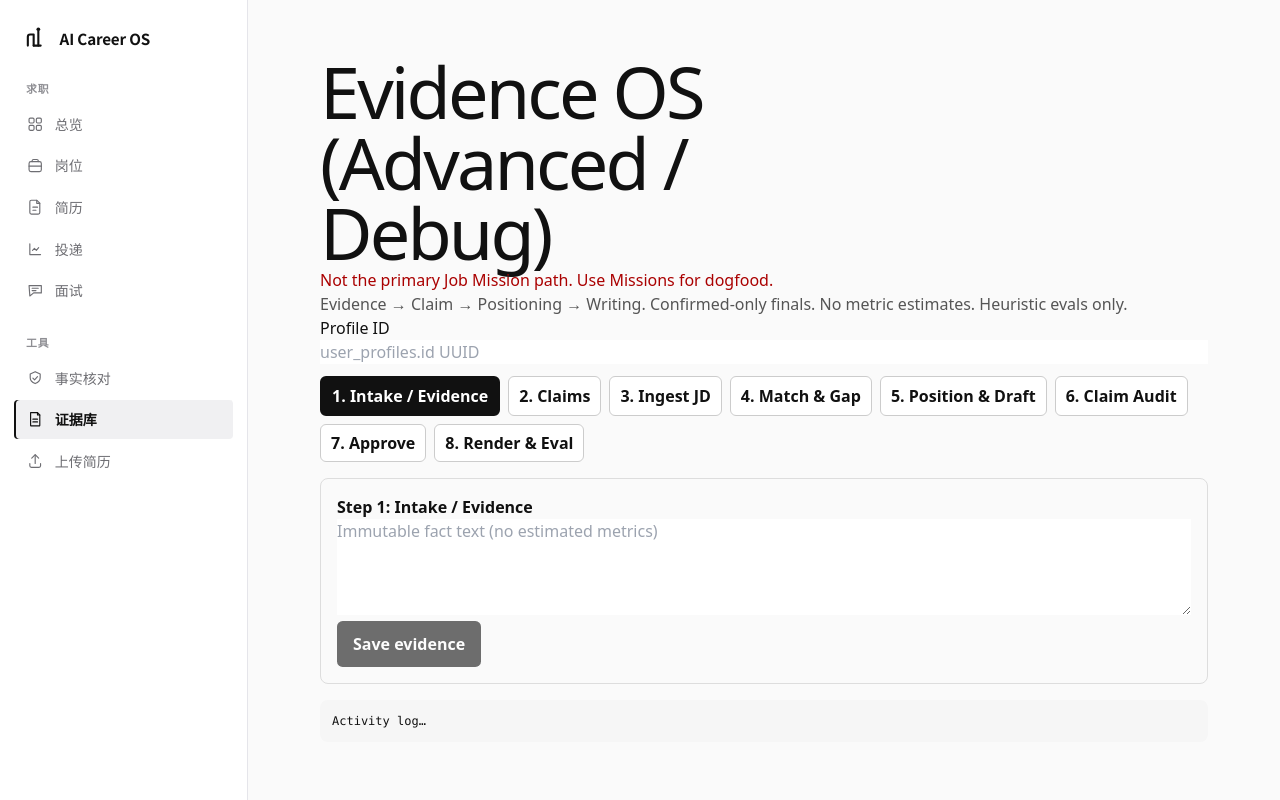
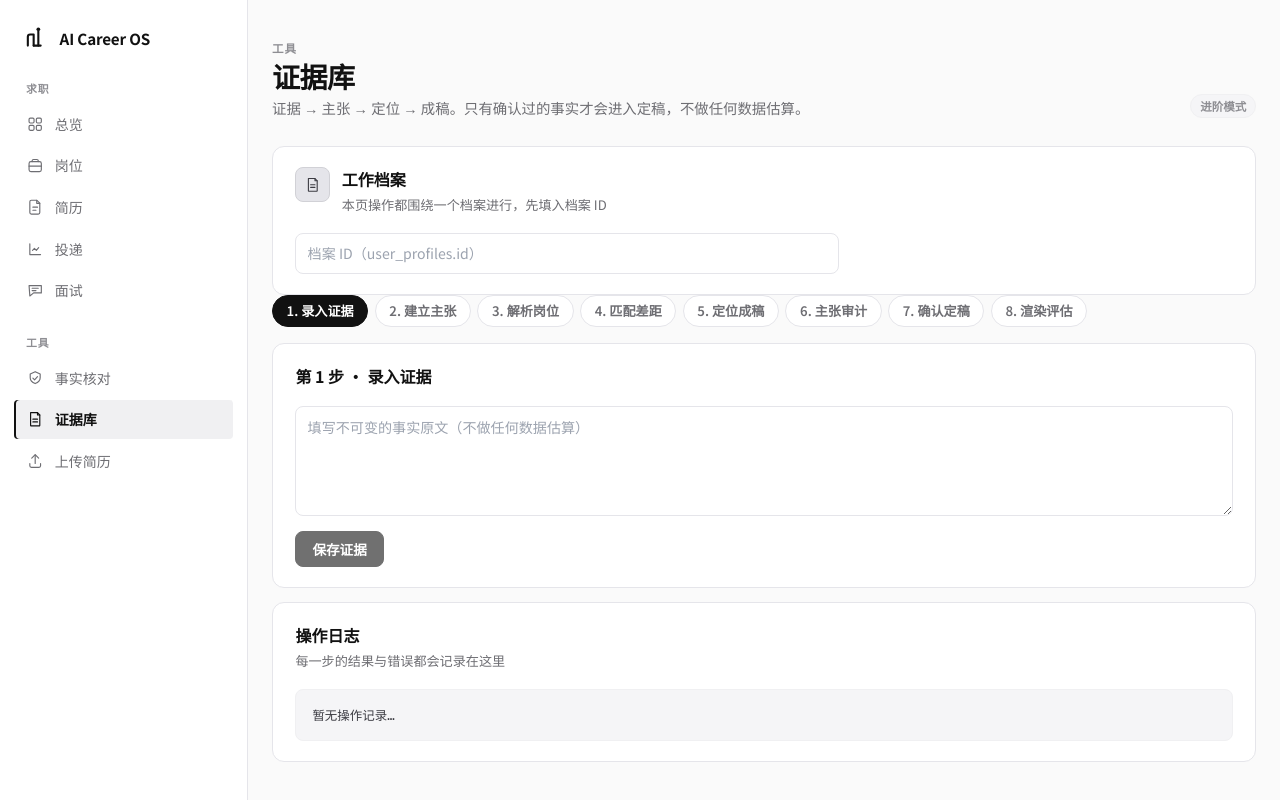
Before and after one commit to Cassieel-Q/AI-Career-OS, a Next.js app in the folder apps/web/: page /evidence-os in a window 1280 px wide. Shown: the top 800 px of the page. Built offline with nearby package versions, Linux system fonts and the light colour scheme; no server answers.

Commit message:
style(ui): 重做上传简历页与证据库页为统一单色系风格，证据库全面中文化

```diff
--- a/apps/web/app/evidence-os/page.tsx
+++ b/apps/web/app/evidence-os/page.tsx
@@ -1,8 +1,8 @@
 "use client";
 
 /**
- * Evidence OS — 8-step Multi-JD workflow skeleton.
- * Wires to /evidence-os/* FastAPI routes. Additive; does not replace existing proof flow.
+ * 证据库（Evidence OS）— 8 步证据 → 主张 → 定位 → 成稿工作流。
+ * 对接 /evidence-os/* 后端路由；作为主岗位流程之外的进阶工具保留。
  */
 
 import { useMemo, useState } from "react";
@@ -10,14 +10,14 @@ import { useMemo, useState } from "react";
 const API = process.env.NEXT_PUBLIC_API_BASE || "http://127.0.0.1:8000";
 
 const STEPS = [
-  "Intake / Evidence",
-  "Claims",
-  "Ingest JD",
-  "Match & Gap",
-  "Position & Draft",
-  "Claim Audit",
-  "Approve",
-  "Render & Eval",
+  { key: "evidence", label: "录入证据" },
+  { key: "claims", label: "建立主张" },
+  { key: "jd", label: "解析岗位" },
+  { key: "match", label: "匹配差距" },
+  { key: "draft", label: "定位成稿" },
+  { key: "audit", label: "主张审计" },
+  { key: "approve", label: "确认定稿" },
+  { key: "render", label: "渲染评估" },
 ] as const;
 
 type Json = Record<string, unknown>;
@@ -30,6 +30,15 @@ async function api<T = Json>(path: string, init?: RequestInit): Promise<T> {
   const data = await res.json().catch(() => ({}));
   if (!res.ok) throw new Error(JSON.stringify(data?.detail || data || res.statusText));
   return data as T;
+}
+
+function StepIcon() {
+  return (
+    <svg viewBox="0 0 24 24" fill="none" stroke="currentColor" strokeWidth="1.5" strokeLinecap="round" strokeLinejoin="round" aria-hidden="true">
+      <path d="M6 3.5h9L18 6.5V20a.8.8 0 0 1-.8.8H6.8A.8.8 0 0 1 6 20z" />
+      <path d="M15 3.5v3h3M9 12h6M9 15.5h6" />
+    </svg>
+  );
 }
 
 export default function EvidenceOsPage() {
@@ -48,7 +57,7 @@ export default function EvidenceOsPage() {
   const [draftText, setDraftText] = useState("");
   const [busy, setBusy] = useState(false);
 
-  const title = useMemo(() => STEPS[step], [step]);
+  const title = useMemo(() => STEPS[step].label, [step]);
 
   function note(msg: string) {
     setLog((prev) => `${new Date().toLocaleTimeString()}  ${msg}\n${prev}`);
@@ -59,63 +68,73 @@ export default function EvidenceOsPage() {
     try {
       await fn();
     } catch (e) {
-      note(`ERROR: ${(e as Error).message}`);
+      note(`错误：${(e as Error).message}`);
     } finally {
       setBusy(false);
     }
   }
 
   return (
-    <main style={{ maxWidth: 920, margin: "40px auto", padding: 16, fontFamily: "system-ui" }}>
-      <h1>Evidence OS (Advanced / Debug)</h1><p style={{color:'#a00'}}>Not the primary Job Mission path. Use Missions for dogfood.</p>
-      <p style={{ color: "#555" }}>
-        Evidence → Claim → Positioning → Writing. Confirmed-only finals. No metric estimates. Heuristic evals only.
-      </p>
+    <main className="app-page">
+      <header className="app-page-header">
+        <div>
+          <p className="app-eyebrow">工具</p>
+          <h1 className="app-page-title">证据库</h1>
+          <p className="app-page-subtitle">证据 → 主张 → 定位 → 成稿。只有确认过的事实才会进入定稿，不做任何数据估算。</p>
+        </div>
+        <span className="app-badge muted">进阶模式</span>
+      </header>
 
-      <label>
-        Profile ID{" "}
-        <input
-          value={profileId}
-          onChange={(e) => setProfileId(e.target.value)}
-          style={{ width: "100%", marginBottom: 12 }}
-          placeholder="user_profiles.id UUID"
-        />
-      </label>
+      <section className="app-card">
+        <div className="start-card-head">
+          <span className="start-card-icon" aria-hidden="true"><StepIcon /></span>
+          <div>
+            <h2>工作档案</h2>
+            <p>本页操作都围绕一个档案进行，先填入档案 ID</p>
+          </div>
+        </div>
+        <div className="evidence-profile-row">
+          <input
+            className="start-select"
+            value={profileId}
+            onChange={(e) => setProfileId(e.target.value)}
+            placeholder="档案 ID（user_profiles.id）"
+            aria-label="档案 ID"
+          />
+        </div>
+      </section>
 
-      <nav style={{ display: "flex", flexWrap: "wrap", gap: 8, marginBottom: 16 }}>
+      <nav className="app-filter-row" aria-label="工作流步骤">
         {STEPS.map((s, i) => (
           <button
-            key={s}
+            key={s.key}
             type="button"
+            className={`app-filter${i === step ? " active" : ""}`}
             onClick={() => setStep(i)}
-            style={{
-              padding: "6px 10px",
-              borderRadius: 6,
-              border: i === step ? "2px solid #111" : "1px solid #ccc",
-              background: i === step ? "#111" : "#fff",
-              color: i === step ? "#fff" : "#111",
-            }}
           >
-            {i + 1}. {s}
+            {i + 1}. {s.label}
           </button>
         ))}
       </nav>
 
-      <section style={{ border: "1px solid #ddd", borderRadius: 8, padding: 16, marginBottom: 16 }}>
-        <h2>
-          Step {step + 1}: {title}
-        </h2>
+      <section className="app-card">
+        <div className="start-card-head">
+          <div>
+            <h2>第 {step + 1} 步 · {title}</h2>
+          </div>
+        </div>
 
         {step === 0 && (
-          <div>
+          <div className="evidence-body">
             <textarea
+              className="start-select evidence-area"
               rows={4}
               value={evidenceFact}
               onChange={(e) => setEvidenceFact(e.target.value)}
-              placeholder="Immutable fact text (no estimated metrics)"
-              style={{ width: "100%" }}
+              placeholder="填写不可变的事实原文（不做任何数据估算）"
             />
             <button
+              className="app-btn primary"
               disabled={busy || !profileId}
               type="button"
               onClick={() =>
@@ -129,33 +148,34 @@ export default function EvidenceOsPage() {
                     }),
                   });
                   setEvidenceId(String(ev.id));
-                  note(`Evidence created: ${ev.id}`);
+                  note(`证据已录入：${ev.id}`);
                   setStep(1);
                 })
               }
             >
-              Save evidence
+              保存证据
             </button>
           </div>
         )}
 
         {step === 1 && (
-          <div>
+          <div className="evidence-body">
             <input
+              className="start-select"
               value={claimFact}
               onChange={(e) => setClaimFact(e.target.value)}
-              placeholder="source_fact"
-              style={{ width: "100%", marginBottom: 8 }}
+              placeholder="来源事实（source_fact）"
             />
             <textarea
+              className="start-select evidence-area"
               rows={3}
               value={claimWording}
               onChange={(e) => setClaimWording(e.target.value)}
-              placeholder="candidate_wording"
-              style={{ width: "100%" }}
+              placeholder="简历表述（candidate_wording）"
             />
-            <p style={{ fontSize: 13 }}>Evidence ID: {evidenceId || "(paste/create first)"}</p>
+            <p className="start-note">证据 ID：{evidenceId || "（请先在第 1 步录入或粘贴）"}</p>
             <button
+              className="app-btn primary"
               disabled={busy || !profileId || !evidenceId}
               type="button"
               onClick={() =>
@@ -167,54 +187,56 @@ export default function EvidenceOsPage() {
                       candidate_wording: claimWording,
                       verification_status: "confirmed",
                       responsibility_level: "owned_module",
-                      boundary: "Owned module delivery; not company-wide P&L.",
+                      boundary: "仅限本人负责的模块交付，不代表公司整体业绩。",
                       evidence_ids: [evidenceId],
                       competency_ids: ["rag", "model_evaluation"],
                     }),
                   });
-                  note(`Claim created: ${c.id}`);
+                  note(`主张已建立：${c.id}`);
                   setStep(2);
                 })
               }
             >
-              Create confirmed claim
+              建立已确认主张
             </button>
           </div>
         )}
 
         {step === 2 && (
-          <div>
+          <div className="evidence-body">
             <textarea
+              className="start-select evidence-area"
               rows={8}
               value={jdText}
               onChange={(e) => setJdText(e.target.value)}
-              placeholder="Paste JD text..."
-              style={{ width: "100%" }}
+              placeholder="粘贴完整岗位描述（JD）…"
             />
             <button
+              className="app-btn primary"
               disabled={busy || !profileId || !jdText}
               type="button"
               onClick={() =>
                 run(async () => {
                   const jd = await api(`/evidence-os/profiles/${profileId}/jds`, {
                     method: "POST",
-                    body: JSON.stringify({ title: "Target role", raw_text: jdText, language: "en" }),
+                    body: JSON.stringify({ title: "目标岗位", raw_text: jdText, language: "en" }),
                   });
                   setJdId(String(jd.id));
-                  note(`JD ingested: ${jd.id} with ${(jd.requirements as unknown[])?.length || 0} requirements`);
+                  note(`岗位已解析：${jd.id}，共 ${(jd.requirements as unknown[])?.length || 0} 条要求`);
                   setStep(3);
                 })
               }
             >
-              Ingest JD
+              解析岗位
             </button>
           </div>
         )}
 
         {step === 3 && (
-          <div>
-            <p>JD: {jdId || "—"}</p>
+          <div className="evidence-body">
+            <p className="start-note">岗位 ID：{jdId || "—"}</p>
             <button
+              className="app-btn primary"
               disabled={busy || !profileId || !jdId}
               type="button"
               onClick={() =>
@@ -223,22 +245,23 @@ export default function EvidenceOsPage() {
                     method: "POST",
                   });
                   setMatchSummary(
-                    `covered=${m.covered} weak=${m.weak} missing=${m.missing} needs_excavation=${m.needs_excavation}`
+                    `已覆盖 ${m.covered} · 偏弱 ${m.weak} · 缺失 ${m.missing} · 需深挖 ${m.needs_excavation}`
                   );
-                  note(`Match: ${JSON.stringify(m)}`);
+                  note(`匹配结果：${JSON.stringify(m)}`);
                   setStep(4);
                 })
               }
             >
-              Run match & gap
+              运行匹配与差距分析
             </button>
-            {matchSummary && <pre>{matchSummary}</pre>}
+            {matchSummary && <pre className="evidence-log">{matchSummary}</pre>}
           </div>
         )}
 
         {step === 4 && (
-          <div>
+          <div className="evidence-body">
             <button
+              className="app-btn primary"
               disabled={busy || !profileId || !jdId}
               type="button"
               onClick={() =>
@@ -250,26 +273,27 @@ export default function EvidenceOsPage() {
                   setVersionId(String(v.id));
                   setVersionHash(String(v.full_text_hash || ""));
                   setDraftText(String(v.full_text || ""));
-                  note(`Draft version: ${v.id}`);
+                  note(`定位稿已生成：${v.id}`);
                   setStep(5);
                 })
               }
             >
-              Position & draft (confirmed only)
+              生成定位稿（仅含已确认主张）
             </button>
-            {draftText && <pre style={{ whiteSpace: "pre-wrap" }}>{draftText}</pre>}
+            {draftText && <pre className="evidence-log">{draftText}</pre>}
           </div>
         )}
 
         {step === 5 && (
-          <div>
+          <div className="evidence-body">
             <button
+              className="app-btn primary"
               disabled={busy || !versionId}
               type="button"
               onClick={() =>
                 run(async () => {
                   const a = await api(`/evidence-os/versions/${versionId}/audit`, { method: "POST" });
-                  note(`Audit: ${JSON.stringify(a)}`);
+                  note(`审计结果：${JSON.stringify(a)}`);
                   const v = await api(`/evidence-os/versions/${versionId}`);
                   setVersionHash(String(v.full_text_hash || ""));
                   setDraftText(String(v.full_text || ""));
@@ -277,15 +301,16 @@ export default function EvidenceOsPage() {
                 })
               }
             >
-              Run claim audit
+              运行主张审计
             </button>
           </div>
         )}
 
         {step === 6 && (
-          <div>
-            <p style={{ fontSize: 13 }}>Hash: {versionHash}</p>
+          <div className="evidence-body">
+            <p className="start-note">内容指纹：{versionHash || "—"}</p>
             <button
+              className="app-btn primary"
               disabled={busy || !versionId || !versionHash}
               type="button"
               onClick={() =>
@@ -294,48 +319,46 @@ export default function EvidenceOsPage() {
                     method: "POST",
                     body: JSON.stringify({ full_text_hash: versionHash }),
                   });
-                  note(`Approved: ${a.id}`);
+                  note(`已确认：${a.id}`);
                   setStep(7);
                 })
               }
             >
-              Approve (hash-bound)
+              确认定稿（指纹绑定）
             </button>
           </div>
         )}
 
         {step === 7 && (
-          <div>
+          <div className="evidence-body">
             <button
+              className="app-btn primary"
               disabled={busy || !versionId}
               type="button"
               onClick={() =>
                 run(async () => {
                   const r = await api(`/evidence-os/versions/${versionId}/render`, { method: "POST" });
-                  note(`Render: ${r.message}`);
+                  note(`渲染完成：${r.message}`);
                   const e = await api(`/evidence-os/versions/${versionId}/evals`, { method: "POST" });
-                  note(`Heuristic evals: ${JSON.stringify(e)}`);
+                  note(`启发式评估：${JSON.stringify(e)}`);
                 })
               }
             >
-              Render + heuristic evals
+              渲染并运行启发式评估
             </button>
           </div>
         )}
       </section>
 
-      <pre
-        style={{
-          background: "#f6f6f6",
-          padding: 12,
-          borderRadius: 8,
-          maxHeight: 240,
-          overflow: "auto",
-          fontSize: 12,
-        }}
-      >
-        {log || "Activity log…"}
-      </pre>
+      <section className="app-card">
+        <div className="start-card-head">
+          <div>
+            <h2>操作日志</h2>
+            <p>每一步的结果与错误都会记录在这里</p>
+          </div>
+        </div>
+        <pre className="evidence-log">{log || "暂无操作记录…"}</pre>
+      </section>
     </main>
   );
 }
--- a/apps/web/app/globals.css
+++ b/apps/web/app/globals.css
@@ -2253,3 +2253,139 @@ a.mission-progress-node:hover { transform:translate(-1px, -1px); background:var(
   padding-left: 1.5rem;
   padding-right: 1.5rem;
 }
+
+/* ==========================================================================
+   上传简历页（统一 app-page 风格）
+   ========================================================================== */
+.start-grid {
+  display: grid;
+  grid-template-columns: minmax(0, 1.05fr) minmax(0, 0.95fr);
+  gap: 1rem;
+  align-items: start;
+}
+
+.start-card-head {
+  display: flex;
+  align-items: flex-start;
+  gap: 0.75rem;
+  margin-bottom: 1.15rem;
+}
+.start-card-head h2 { margin: 0; font-size: 1rem; font-weight: 700; }
+.start-card-head p { margin: 0.25rem 0 0; color: var(--text-tertiary); font-size: 0.82rem; }
+
+.start-card-icon {
+  display: grid;
+  flex: none;
+  width: 2.15rem;
+  height: 2.15rem;
+  place-items: center;
+  border: 1px solid var(--border-strong);
+  border-radius: var(--radius-sm);
+  color: var(--text-secondary);
+}
+.start-card-icon svg { width: 1.1rem; height: 1.1rem; }
+
+.start-form { display: grid; gap: 0.9rem; }
+
+.start-picker {
+  display: flex;
+  align-items: center;
+  gap: 0.8rem;
+  padding: 0.9rem 1rem;
+  border: 1px dashed var(--border-strong);
+  border-radius: var(--radius-sm);
+  background: var(--surface);
+  cursor: pointer;
+  transition: background 0.12s ease;
+}
+.start-picker:hover { background: var(--surface-hover); }
+
+.start-picker-badge {
+  display: grid;
+  flex: none;
+  width: 2.2rem;
+  height: 2.2rem;
+  place-items: center;
+  border-radius: var(--radius-sm);
+  background: var(--fill-selected);
+  color: var(--text-inverse);
+  font-size: 0.68rem;
+  font-weight: 800;
+  letter-spacing: 0.04em;
+}
+.start-picker-text { display: grid; gap: 0.15rem; flex: 1; min-width: 0; }
+.start-picker-text strong {
+  font-size: 0.88rem;
+  font-weight: 600;
+  overflow: hidden;
+  text-overflow: ellipsis;
+  white-space: nowrap;
+}
+.start-picker-text small { color: var(--text-tertiary); font-size: 0.75rem; }
+
+.app-btn.block { width: 100%; }
+.app-btn.danger { color: var(--accent-danger); }
+.app-btn.danger:hover:not(:disabled) { background: #fff5f5; }
+
+.start-stack { display: grid; gap: 0.9rem; }
+.start-select {
+  width: 100%;
+  min-height: 2.5rem;
+  padding: 0.55rem 0.7rem;
+  border: 1px solid var(--border-medium);
+  border-radius: var(--radius-sm);
+  background: var(--surface);
+  color: var(--text-primary);
+  font: inherit;
+  font-size: 0.88rem;
+}
+.start-row { display: flex; flex-wrap: wrap; gap: 0.6rem; }
+.start-note { margin: 0; color: var(--text-tertiary); font-size: 0.82rem; line-height: 1.6; }
+
+.start-recover { border-top: 1px solid var(--border-weak); padding-top: 0.9rem; }
+.start-recover summary { cursor: pointer; color: var(--text-secondary); font-size: 0.85rem; font-weight: 600; }
+.start-recover label {
+  display: grid;
+  gap: 0.35rem;
+  margin: 0.8rem 0 0.5rem;
+  color: var(--text-secondary);
+  font-size: 0.82rem;
+}
+.start-recover .start-row input { flex: 1; min-width: 0; }
+
+.start-error {
+  margin: 0;
+  padding: 0.6rem 0.75rem;
+  border: 1px solid var(--accent-danger);
+  border-radius: var(--radius-sm);
+  color: var(--accent-danger);
+  font-size: 0.82rem;
+}
+.start-status { margin: 0; color: var(--text-tertiary); font-size: 0.8rem; }
+
+@media (max-width: 860px) {
+  .start-grid { grid-template-columns: 1fr; }
+}
+
+/* 证据库页 */
+.evidence-profile-row { display: flex; }
+.evidence-profile-row .start-select { max-width: 34rem; }
+.evidence-body { display: grid; gap: 0.9rem; justify-items: start; }
+.evidence-body .start-select { width: 100%; }
+.evidence-area { resize: vertical; font-family: inherit; line-height: 1.6; }
+.evidence-log {
+  width: 100%;
+  margin: 0;
+  padding: 0.9rem 1rem;
+  border: 1px solid var(--border-weak);
+  border-radius: var(--radius-sm);
+  background: var(--surface-muted);
+  color: var(--text-secondary);
+  font-family: Consolas, "Courier New", monospace;
+  font-size: 0.78rem;
+  line-height: 1.7;
+  white-space: pre-wrap;
+  word-break: break-all;
+  max-height: 16rem;
+  overflow: auto;
+}
```
Also changed, not shown: apps/web/app/resume-upload.tsx (+73 -34 lines).
